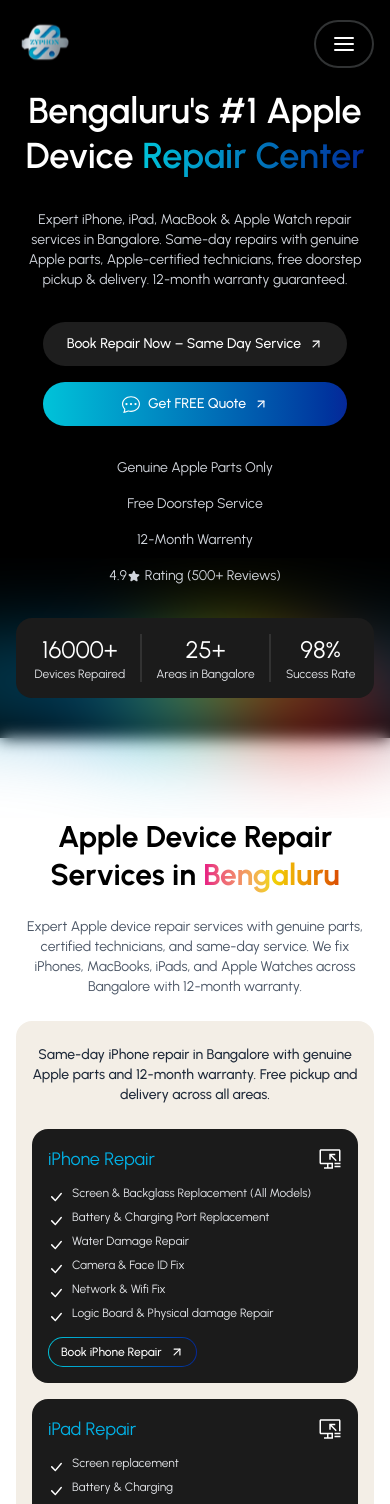
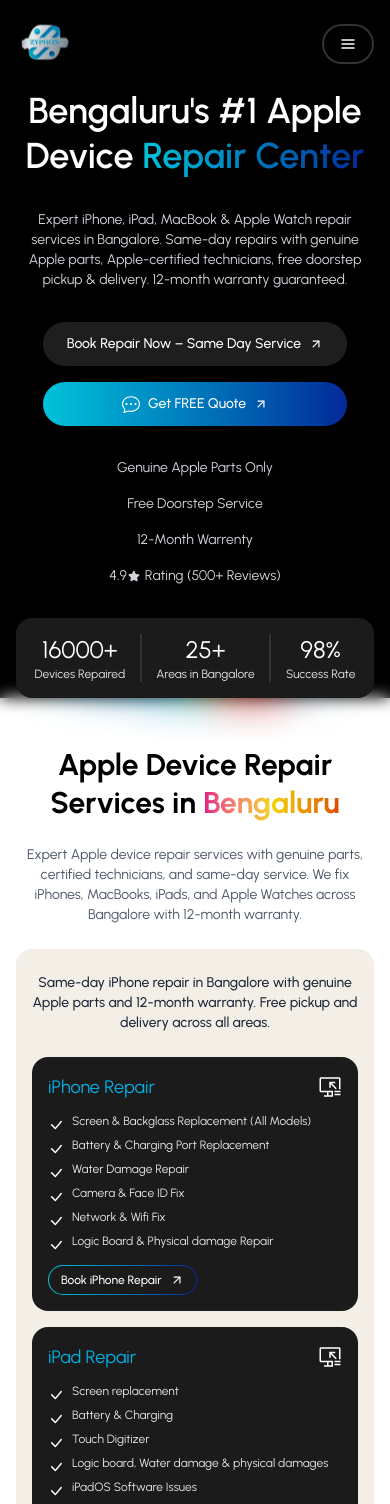
Before and after one commit to MaiNehaHu/Zyphone, a React (Vite) app: page / in a window 390 px wide. Shown: the top 1504 px of the page. Built offline with nearby package versions, Linux system fonts and the light colour scheme.

Commit message:
fix gradient bg

```diff
--- a/src/components/RepairServices.tsx
+++ b/src/components/RepairServices.tsx
@@ -4,7 +4,7 @@
 
 const RepairServices = () => {
   return (
-    <div id="services" className="font-[Urbanist] text-black bg-white lg:mt-42 md:mt-32 mt-20 sm:mb-16 mb-8 lg:px-20 sm:px-10 px-4 flex flex-col items-center gap-6">
+    <div id="services" className="font-[Urbanist] text-black bg-white lg:mt-30 md:mt-20 mt-12 sm:mb-16 mb-8 lg:px-20 sm:px-10 px-4 flex flex-col items-center gap-6">
       <h2 className="md:max-w-4xl md:text-[42px] sm:text-4xl text-3xl text-center font-bold leading-tight">
         Apple Device Repair Services in {" "}
         <span className="bg-gradient-to-r from-[#E60283] via-[#F1D507] to-[#DA4A02] bg-clip-text text-transparent">
--- a/src/layout/NavBar.tsx
+++ b/src/layout/NavBar.tsx
@@ -91,7 +91,7 @@
 
                 {/* Hamburger for mobile */}
                 <button
-                    className="lg:hidden text-white text-2xl bg-[#000000] backdrop-blur-lg rounded-full border-2 border-[#E5F0F336] px-4 py-2.5 cursor-pointer"
+                    className="lg:hidden text-white sm:text-2xl bg-[#000000] backdrop-blur-lg rounded-full border-2 border-[#E5F0F336] px-4 py-2.5 cursor-pointer"
                     onClick={() => setMenuOpen((prev) => !prev)}
                 >
                     {menuOpen ? <FiX /> : <FiMenu />}
--- a/src/pages/Hero.tsx
+++ b/src/pages/Hero.tsx
@@ -16,7 +16,7 @@
     <>
       <div
         id="home"
-        className="font-[Urbanist] text-white bg-black flex flex-col gap-8 items-center w-full lg:px-20 sm:px-10 px-4 xl:pt-16 pt-0 md:pb-22 pb-10 z-0 relative"
+        className="font-[Urbanist] text-white bg-black flex flex-col gap-8 items-center w-full lg:px-20 sm:px-10 px-4 xl:pt-16 md:pt-8 md:pb-0 pb-0 z-0 relative"
       >
         <h1 className="md:max-w-2xl md:text-[64px] sm:text-5xl text-4xl text-center font-semibold leading-tight">
           Bengaluru's #1 Apple Device{" "}
@@ -82,8 +82,8 @@
           <img src={Phones} className="w-full h-full object-cover" />
         </div> */}
 
-        <div className="backdrop-blur-sm w-full -z-50 absolute bottom-0 lg:translate-y-40 md:translate-y-28 translate-y-20 lg:h-[70%] md:h-[55%] h-[40%]">
-          <img src={Gradient} className="w-full h-full sm:object-fill object-cover" />
+        <div className="backdrop-blur-sm w-full -z-50 absolute bottom-0 translate-y-1/3 lg:h-[50%] md:h-[40%] h-[20%]">
+          <img src={Gradient} className="w-full h-full sm:object-fill object-fill" />
         </div>
       </div>
 
```
